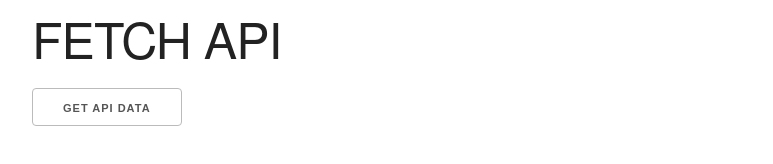
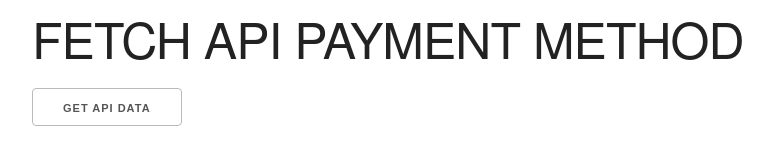
Before and after one commit to NurudeenNajeem/fetch-api.github.io, a plain HTML site: page index.html in a window 1280 px wide. Shown: the whole page, without its empty margins (128-901 px from the left). Drawn offline with nearby package versions, Linux system fonts and the light colour scheme.

Commit message:
Edit h1 "payment method"
Edit h1 "payment method"

```diff
--- a/index.html
+++ b/index.html
@@ -11,7 +11,7 @@
 <body>
 <!------->
  <div class="container">
-    <h1>FETCH API</h1>
+    <h1>FETCH API  PAYMENT METHOD</h1>
     <button id="button3">Get API data</button>
     <br>
     <br>
```
